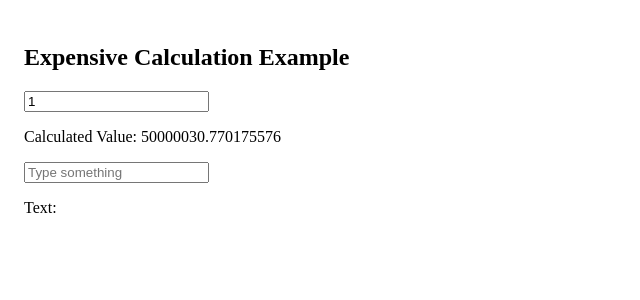
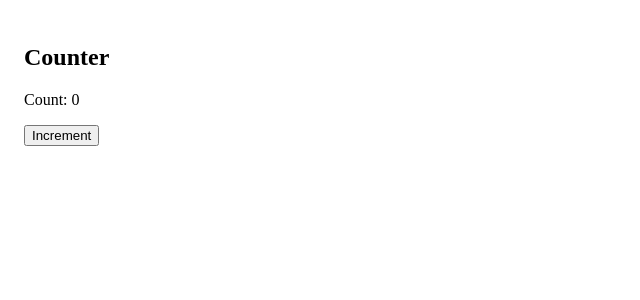
Before and after one commit to ItsMeAadityaK/react-component-basics, a React (Create React App) app: page / in a window 1280 px wide. Shown: the top 300 px of the page, without its empty margins (0-640 px from the left). Built offline with nearby package versions, Linux system fonts and the light colour scheme; the HTML template or start-up script is replaced by a standard one.

Commit message:
useState counter

```diff
--- a/src/App.js
+++ b/src/App.js
@@ -1,10 +1,10 @@
 import React from 'react';
-import UseMemoEx from './UseMemoEx';
+import Counter from './Counter';
 
 function App() {
   return (
     <div className="App">
-      <UseMemoEx />
+      <Counter />
     </div>
   );
 }
--- /dev/null
+++ b/src/Counter.js
@@ -0,0 +1,20 @@
+// src/Counter.js
+import React, { useState } from 'react';
+
+function Counter() {
+  const [count, setCount] = useState(0);
+
+  const handleIncrement = () => {
+    setCount(count + 1);
+  };
+
+  return (
+    <div style={{ padding: '1rem' }}>
+      <h2>Counter</h2>
+      <p>Count: {count}</p>
+      <button onClick={handleIncrement}>Increment</button>
+    </div>
+  );
+}
+
+export default Counter;
```
